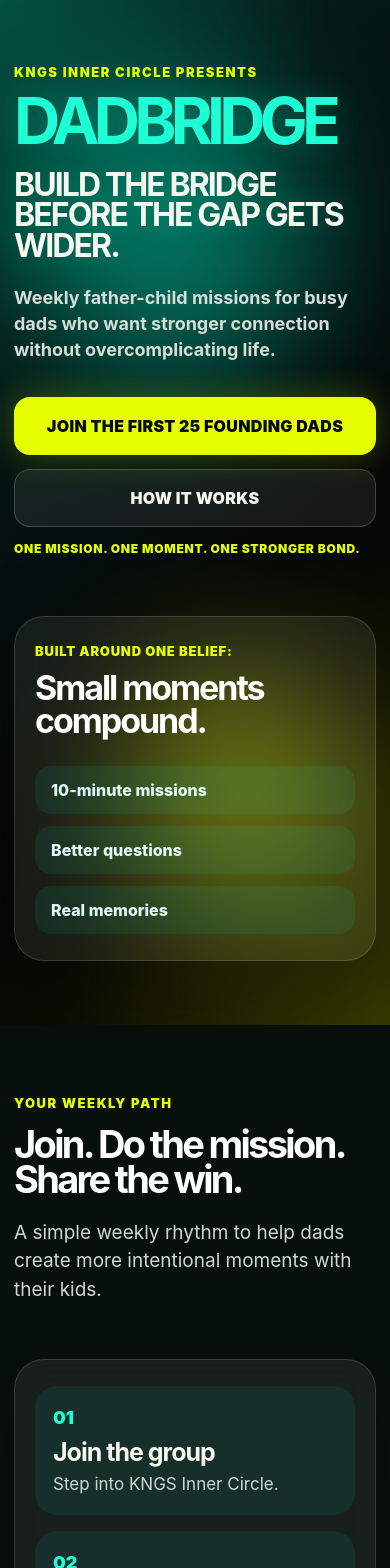
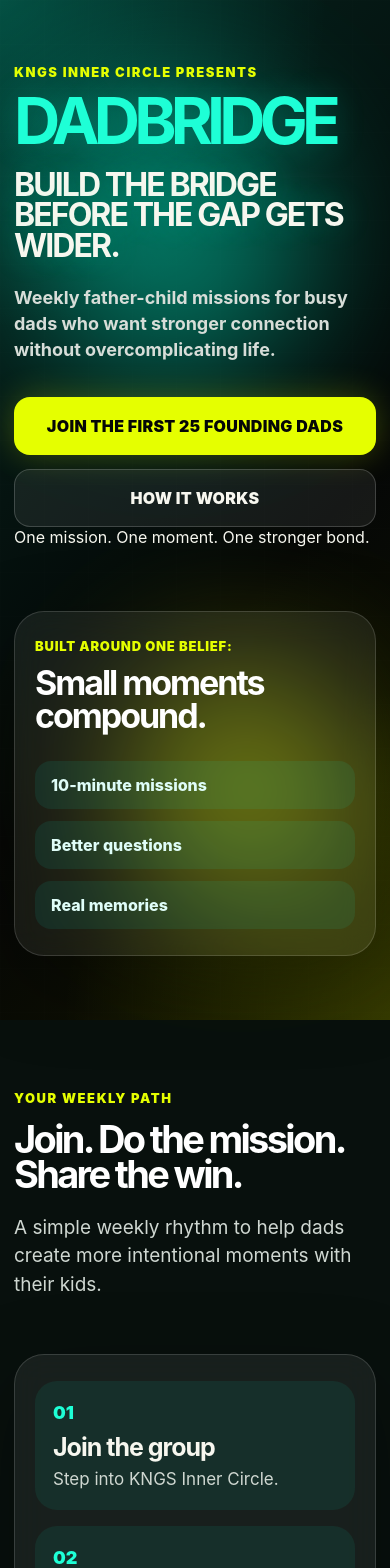
Before and after one commit to cocitak2202/dadbridge---landing--page, a React (Vite) app: page / in a window 390 px wide. Shown: the top 1568 px of the page. Built offline with nearby package versions, Linux system fonts and the light colour scheme.

Commit message:
Update index.css

```diff
--- a/src/index.css
+++ b/src/index.css
@@ -1,3 +1,10 @@
+:root {
+  font-synthesis: none;
+  text-rendering: optimizeLegibility;
+  -webkit-font-smoothing: antialiased;
+  -moz-osx-font-smoothing: grayscale;
+}
+
 * {
   box-sizing: border-box;
 }
@@ -8,498 +15,13 @@
 
 body {
   margin: 0;
-  font-family: Inter, system-ui, -apple-system, BlinkMacSystemFont, "Segoe UI",
-    sans-serif;
-  background: #050706;
-  color: #f7f7ef;
-}
-
-a {
-  color: inherit;
-  text-decoration: none;
-}
-
-.page {
-  overflow: hidden;
-}
-
-.container {
-  width: min(1120px, calc(100% - 40px));
-  margin: 0 auto;
-}
-
-/* HERO */
-
-.hero {
-  position: relative;
+  min-width: 320px;
   min-height: 100vh;
-  display: flex;
-  align-items: center;
-  padding: 80px 0;
-  background:
-    radial-gradient(circle at top left, rgba(0, 255, 213, 0.2), transparent 30%),
-    radial-gradient(circle at bottom right, rgba(229, 255, 0, 0.16), transparent 30%),
-    linear-gradient(135deg, #05251f 0%, #050706 60%, #141500 100%);
-}
-
-.bg-grid {
-  position: absolute;
-  inset: 0;
-  opacity: 0.08;
-  background-image:
-    linear-gradient(rgba(255, 255, 255, 0.08) 1px, transparent 1px),
-    linear-gradient(90deg, rgba(255, 255, 255, 0.08) 1px, transparent 1px);
-  background-size: 44px 44px;
-}
-
-.glow {
-  position: absolute;
-  border-radius: 999px;
-  filter: blur(70px);
-  opacity: 0.4;
-}
-
-.glow-a {
-  width: 280px;
-  height: 280px;
-  background: #00ffd5;
-  top: 10%;
-  left: 8%;
-}
-
-.glow-b {
-  width: 240px;
-  height: 240px;
-  background: #e5ff00;
-  right: 8%;
-  bottom: 12%;
-}
-
-.hero-inner {
-  position: relative;
-  z-index: 2;
-  display: grid;
-  grid-template-columns: 1.1fr 0.9fr;
-  gap: 48px;
-  align-items: center;
-}
-
-.eyebrow {
-  margin: 0 0 16px;
-  color: #e5ff00;
-  font-size: 13px;
-  font-weight: 900;
-  letter-spacing: 0.12em;
-  text-transform: uppercase;
-}
-
-h1,
-h2,
-h3,
-p {
-  margin-top: 0;
-}
-
-h1 {
-  margin-bottom: 24px;
-  color: #1effd6;
-  font-size: clamp(68px, 11vw, 138px);
-  line-height: 0.78;
-  letter-spacing: -0.09em;
-  text-transform: uppercase;
-  text-shadow: 0 0 32px rgba(0, 255, 213, 0.24);
-}
-
-h1 span {
-  display: block;
-  max-width: 740px;
-  margin-top: 24px;
-  color: #f7f7ef;
-  font-size: clamp(30px, 4vw, 56px);
-  line-height: 0.95;
-  letter-spacing: -0.06em;
-}
-
-.subhead {
-  max-width: 720px;
-  color: #d7ddd8;
-  font-size: clamp(18px, 2.2vw, 24px);
-  line-height: 1.45;
-  font-weight: 700;
-}
-
-.hero-actions {
-  display: flex;
-  flex-wrap: wrap;
-  gap: 14px;
-  margin-top: 34px;
-}
-
-.btn {
-  display: inline-flex;
-  align-items: center;
-  justify-content: center;
-  min-height: 58px;
-  padding: 0 26px;
-  border-radius: 16px;
-  font-weight: 950;
-  text-transform: uppercase;
-  letter-spacing: 0.02em;
-  transition: 0.2s ease;
-}
-
-.btn:hover {
-  transform: translateY(-2px);
-}
-
-.btn-primary {
-  background: #e5ff00;
-  color: #050706;
-  box-shadow: 0 0 34px rgba(229, 255, 0, 0.24);
-}
-
-.btn-secondary {
-  border: 1px solid rgba(255, 255, 255, 0.18);
-  background: rgba(255, 255, 255, 0.07);
-}
-
-.guided-note {
-  margin-top: 14px;
-  color: #e5ff00;
-  font-size: 14px;
-  font-weight: 900;
-  letter-spacing: 0.06em;
-  text-transform: uppercase;
-}
-
-/* CARDS */
-
-.hero-card,
-.flow-card,
-.challenge-card,
-.final-card,
-.kngs-card {
-  border: 1px solid rgba(255, 255, 255, 0.14);
-  background: rgba(255, 255, 255, 0.065);
-  box-shadow: 0 26px 80px rgba(0, 0, 0, 0.35);
-  backdrop-filter: blur(16px);
-}
-
-.hero-card {
-  border-radius: 30px;
-  padding: 34px;
-}
-
-.card-kicker {
-  color: #e5ff00;
-  font-weight: 900;
-  text-transform: uppercase;
-  letter-spacing: 0.06em;
-  font-size: 13px;
-}
-
-.hero-card h2 {
-  margin-bottom: 28px;
-  color: #fff;
-  font-size: clamp(34px, 4.5vw, 58px);
-  line-height: 0.96;
-  letter-spacing: -0.06em;
-}
-
-.mini-points {
-  display: grid;
-  gap: 12px;
-}
-
-.mini-points span {
-  padding: 14px 16px;
-  border-radius: 16px;
-  background: rgba(0, 255, 213, 0.08);
-  color: #dffdf8;
-  font-weight: 850;
-}
-
-/* SECTIONS */
-
-.section {
-  padding: 88px 0;
   background: #050706;
 }
 
-.section:nth-of-type(even) {
-  background: #08100d;
+button,
+input,
+textarea {
+  font: inherit;
 }
-
-.section h2 {
-  margin-bottom: 0;
-  color: #fff;
-  font-size: clamp(38px, 6vw, 72px);
-  line-height: 0.92;
-  letter-spacing: -0.07em;
-}
-
-.simple-text,
-.final-card p {
-  color: #cfd7d1;
-  font-size: 19px;
-  line-height: 1.55;
-}
-
-/* GUIDED PATH SECTION */
-
-.fit-section {
-  background:
-    radial-gradient(circle at top right, rgba(229, 255, 0, 0.08), transparent 30%),
-    #08100d;
-}
-
-.fit-grid {
-  display: grid;
-  grid-template-columns: 0.95fr 1.05fr;
-  gap: 36px;
-  align-items: center;
-}
-
-.fit-copy {
-  max-width: 560px;
-}
-
-.fit-copy h2 {
-  margin-bottom: 22px;
-  max-width: 620px;
-}
-
-.flow-card {
-  border-radius: 30px;
-  padding: 30px;
-  display: grid;
-  gap: 16px;
-}
-
-.flow-step {
-  display: grid;
-  grid-template-columns: auto 1fr;
-  gap: 18px;
-  align-items: start;
-  padding: 18px;
-  border-radius: 22px;
-  background: rgba(0, 255, 213, 0.07);
-}
-
-.flow-step span {
-  color: #1effd6;
-  font-size: 18px;
-  font-weight: 950;
-  line-height: 1;
-  padding-top: 5px;
-}
-
-.flow-step h3 {
-  margin-bottom: 6px;
-  font-size: 25px;
-  letter-spacing: -0.04em;
-}
-
-.flow-step p {
-  margin: 0;
-  color: #cfd7d1;
-  font-size: 17px;
-  line-height: 1.4;
-}
-
-/* SAMPLE CHALLENGE */
-
-.sample-section {
-  background:
-    radial-gradient(circle at top right, rgba(0, 255, 213, 0.13), transparent 28%),
-    #050706;
-}
-
-.sample-grid {
-  display: grid;
-  grid-template-columns: 0.85fr 1fr;
-  gap: 36px;
-  align-items: center;
-}
-
-.challenge-card {
-  border-radius: 28px;
-  padding: 34px;
-}
-
-.challenge-card p {
-  color: #e5ff00;
-  font-weight: 950;
-  text-transform: uppercase;
-  letter-spacing: 0.08em;
-  font-size: 13px;
-}
-
-.challenge-card h3 {
-  color: #1effd6;
-  font-size: clamp(30px, 4vw, 52px);
-  line-height: 1.02;
-  letter-spacing: -0.06em;
-}
-
-/* KNGS SECTION */
-
-.kngs-section {
-  background:
-    radial-gradient(circle at center, rgba(0, 255, 213, 0.08), transparent 34%),
-    #08100d;
-}
-
-.kngs-card {
-  max-width: 900px;
-  border-radius: 34px;
-  padding: 44px 34px;
-  text-align: center;
-}
-
-.kngs-card h2 {
-  margin-bottom: 22px;
-}
-
-.kngs-text {
-  max-width: 720px;
-  margin: 0 auto;
-  color: #d7ddd8;
-  font-size: clamp(19px, 2.2vw, 25px);
-  line-height: 1.5;
-  font-weight: 700;
-}
-
-.skool-button {
-  margin-top: 28px;
-}
-
-/* FINAL FORM SECTION */
-
-.final-section {
-  background:
-    radial-gradient(circle at center, rgba(229, 255, 0, 0.16), transparent 32%),
-    linear-gradient(180deg, #08100d 0%, #030504 100%);
-}
-
-.final-card {
-  max-width: 820px;
-  margin: 0 auto;
-  padding: 42px;
-  border-radius: 34px;
-  text-align: center;
-}
-
-.final-card h2 {
-  margin-bottom: 18px;
-}
-
-.waitlist-form {
-  display: grid;
-  gap: 14px;
-  margin-top: 28px;
-}
-
-.waitlist-form input,
-.waitlist-form textarea {
-  width: 100%;
-  border: 1px solid rgba(255, 255, 255, 0.14);
-  background: rgba(255, 255, 255, 0.08);
-  color: #f7f7ef;
-  border-radius: 16px;
-  padding: 16px 18px;
-  font: inherit;
-  outline: none;
-}
-
-.waitlist-form input::placeholder,
-.waitlist-form textarea::placeholder {
-  color: rgba(247, 247, 239, 0.58);
-}
-
-.waitlist-form input:focus,
-.waitlist-form textarea:focus {
-  border-color: #e5ff00;
-  box-shadow: 0 0 0 3px rgba(229, 255, 0, 0.12);
-}
-
-.form-button {
-  border: none;
-  cursor: pointer;
-  margin-top: 8px;
-}
-
-.bottom-note {
-  margin-top: 22px;
-  color: #e5ff00 !important;
-  font-size: 15px !important;
-  font-weight: 900;
-  text-transform: uppercase;
-  letter-spacing: 0.04em;
-}
-
-/* RESPONSIVE */
-
-@media (max-width: 900px) {
-  .hero-inner,
-  .fit-grid,
-  .sample-grid {
-    grid-template-columns: 1fr;
-  }
-
-  .hero {
-    padding: 64px 0;
-  }
-
-  .section {
-    padding: 70px 0;
-  }
-
-  .fit-copy {
-    max-width: 100%;
-  }
-}
-
-@media (max-width: 560px) {
-  .container {
-    width: min(100% - 28px, 1120px);
-  }
-
-  h1 {
-    font-size: 64px;
-  }
-
-  h1 span {
-    font-size: 32px;
-  }
-
-  .subhead {
-    font-size: 18px;
-  }
-
-  .btn {
-    width: 100%;
-  }
-
-  .guided-note {
-    font-size: 12px;
-  }
-
-  .hero-card,
-  .flow-card,
-  .challenge-card,
-  .final-card,
-  .kngs-card {
-    padding: 26px 20px;
-  }
-
-  .flow-step {
-    grid-template-columns: 1fr;
-    gap: 10px;
-  }
-
-  .waitlist-form input,
-  .waitlist-form textarea {
-    font-size: 16px;
-  }
-}
```
